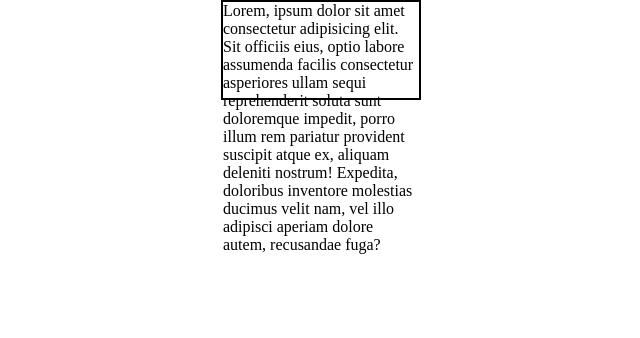
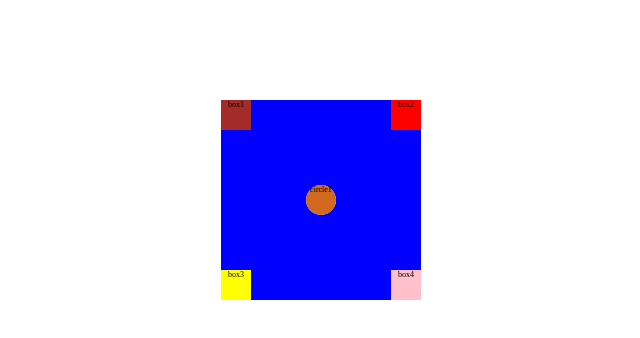
Before and after one commit to Bip-resh/HTML-Practice, a plain HTML site: page day3/css_practise/index.html in a window 1280 px wide. Shown: the whole page, without its empty margins (319-959 px from the left). Drawn offline with Linux system fonts and the light colour scheme.

Commit message:
updated code

```diff
--- a/day3/css_practise/index.html
+++ b/day3/css_practise/index.html
@@ -22,7 +22,20 @@
     </div> -->
 
 
-    <div class="overflow-contain">
+    <!-- <div class="overflow-contain">
         <p>Lorem, ipsum dolor sit amet consectetur adipisicing elit. Sit officiis eius, optio labore assumenda facilis consectetur asperiores ullam sequi reprehenderit soluta sunt doloremque impedit, porro illum rem pariatur provident suscipit atque ex, aliquam deleniti nostrum! Expedita, doloribus inventore molestias ducimus velit nam, vel illo adipisci aperiam dolore autem, recusandae fuga?
+        </p>
+    </div>  -->
+
+
+    <div class="z-container">
+        <div id="box1" class="box">box1</div>
+        <div id="box2" class="box">box2</div>
+        <div id="circle1" class="circle">circle1</div>
+        <div id="box3" class="box">box3</div>
+        <div id="box4" class="box">box4</div>
+        <div id="circle2" class="circle">circle2</div>
+
+    </div>
 </body>
 </html>
--- a/day3/css_practise/style.css
+++ b/day3/css_practise/style.css
@@ -103,3 +103,77 @@ header{
 
     /* it helps us to scroll down to see outside of the box elements . but if outside box are not there then scroll bar is not visible*/
 }
+
+
+
+.z-container{
+    margin : 100px auto ;
+    height : 200px ;
+    width : 200px;
+    background-color: blue;
+    font-size: 0.5rem;
+    position: relative;
+
+
+}
+
+
+.box{
+    height : 30px ;
+    width : 30px;
+    text-align: center;
+}
+
+.circle{
+    height : 30px;
+    width : 30px;
+    border-radius : 50%;
+    background-color: chocolate;
+    text-align: center;
+    z-index: 2;
+}
+#box1{
+    background-color: brown;
+    position: absolute;
+}
+
+#box2 {
+    background-color: red;
+    position: absolute;
+    top : 0;
+    right : 0px;
+
+}
+
+#box3 {
+    background-color: yellow;
+    position: absolute;
+    bottom : 0px;
+    left : 0px ;
+
+}
+
+#box4 {
+    background-color: pink;
+    position: absolute;
+    bottom : 0px;
+    right : 0px;
+}
+
+
+#circle1{
+    position: absolute;
+    top : 85px;
+    left : 85px;
+    z-index : 2;
+}
+
+#circle2 {
+    background-color: rgb(245, 238, 238);
+    position: absolute;
+    top: 85px;
+    left: 85px;
+    z-index : 1;
+
+
+}
```
